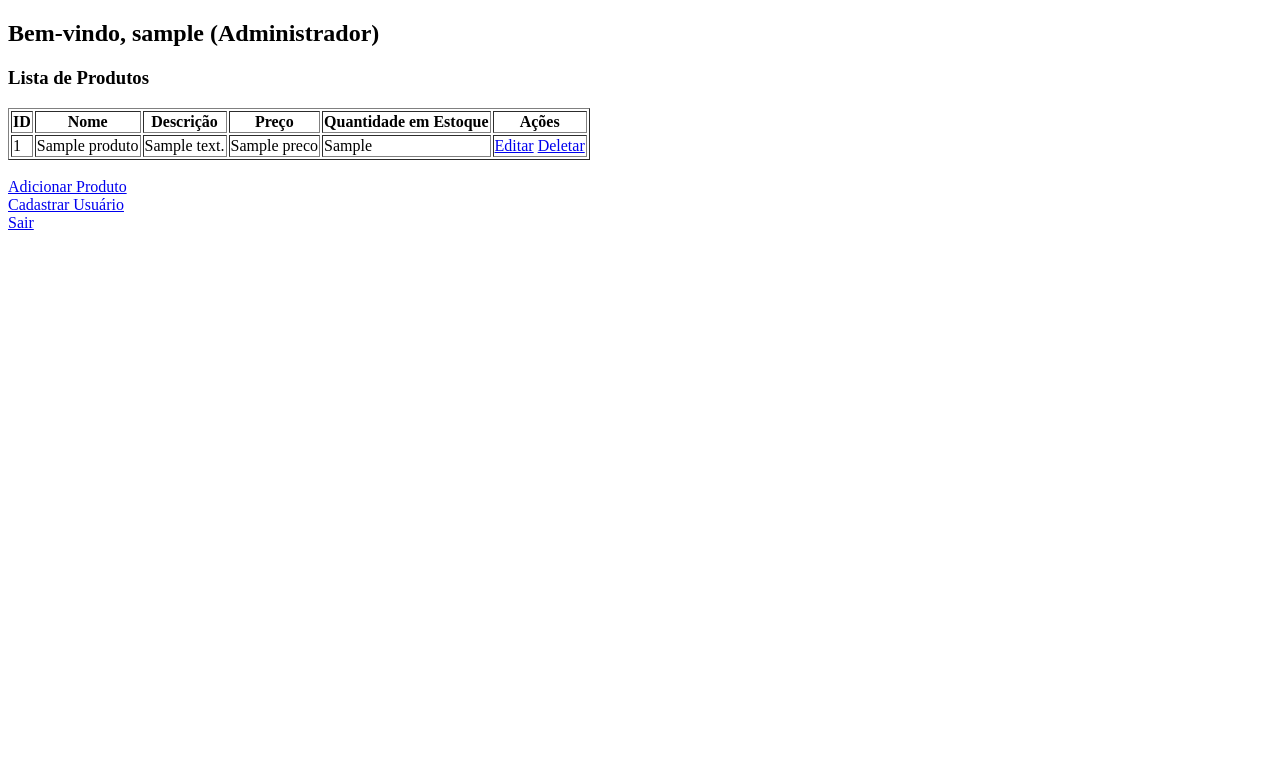
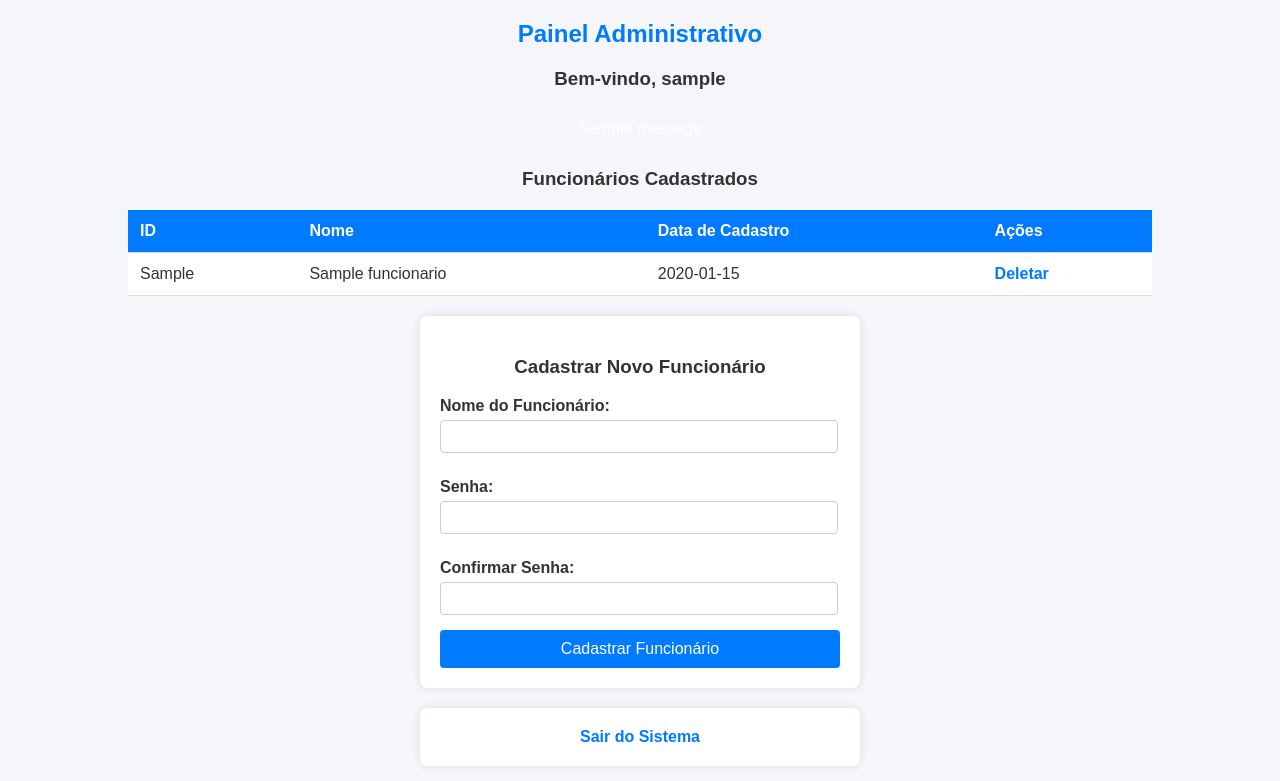
Before and after one commit to AdrianoMoura618/Estudo-de-caso, a Flask app: template templates/telaadm.html in a window 1280 px wide. Shown: the top 781 px of the page. Run offline with Flask 3, Linux system fonts and the light colour scheme; the template is opened without the code that fills it: most values are stand-ins (such as "Sample title", 1, 10 or a date in 2020); one stand-in notice (Sample message) is shown.

Commit message:
Estudo de caso

```diff
--- a/app.py
+++ b/app.py
@@ -4,7 +4,6 @@ import mysql.connector
 app = Flask(__name__)
 app.secret_key = 'sua_chave_secreta'
 
-# Configuração do banco de dados
 db_config = {
     'host': 'localhost',
     'user': 'root',
@@ -12,7 +11,6 @@ db_config = {
     'database': 'DB_ATIVIDADE'
 }
 
-# Função para conectar ao banco de dados
 def get_db_connection():
     try:
         conn = mysql.connector.connect(**db_config)
@@ -22,7 +20,6 @@ def get_db_connection():
         print(f"Erro ao conectar ao banco de dados: {err}")
         return None
 
-# Rota para a página de login
 @app.route('/', methods=['GET', 'POST'])
 def login():
     if request.method == 'POST':
@@ -30,49 +27,257 @@ def login():
         senha = request.form['senha']
         tipo_usuario = request.form['tipo_usuario']
 
-        # Conecta ao banco de dados
-        conn = get_db_connection()
-        if not conn:
-            flash('Erro ao conectar ao banco de dados')
-            return render_template('login.html', error='Erro de conexão')
+        conn = None
+        cursor = None
+        try:
+            conn = get_db_connection()
+            if not conn:
+                flash('Erro ao conectar ao banco de dados')
+                return render_template('login.html')
 
-        cursor = conn.cursor(dictionary=True)
-        table = 'ADMINISTRADOR' if tipo_usuario == 'administrador' else 'FUNCIONARIO'
-        query = f"SELECT * FROM {table} WHERE nome_usuario = %s AND senha_usuario = %s"
-        cursor.execute(query, (nome_usuario, senha))
-        usuario = cursor.fetchone()
+            cursor = conn.cursor(dictionary=True)
+            table = 'ADMINISTRADOR' if tipo_usuario == 'administrador' else 'FUNCIONARIO'
 
-        if usuario:
-            # Login bem-sucedido, salva informações da sessão
-            session['logged_in'] = True
-            session['user_id'] = usuario['id_usuario']
-            session['user_type'] = tipo_usuario
-            session['user_name'] = usuario['nome_usuario']
-            # Redireciona com base no tipo de usuário
-            return redirect(url_for('telaadm' if tipo_usuario == 'administrador' else 'telafunc'))
-        else:
-            flash('Usuário ou senha inválidos')
-            return render_template('login.html', error='Usuário ou senha inválidos')
+            query = f"SELECT * FROM {table} WHERE nome_usuario = %s AND senha_usuario = %s"
+            cursor.execute(query, (nome_usuario, senha))
+            usuario = cursor.fetchone()
 
-        cursor.close()
-        conn.close()
+            if usuario:
+                session['logged_in'] = True
+                session['user_id'] = usuario['id_usuario']
+                session['user_type'] = tipo_usuario
+                session['user_name'] = usuario['nome_usuario']
+                return redirect(url_for('telaadm' if tipo_usuario == 'administrador' else 'telafunc'))
+            else:
+                return render_template('login.html')
+
+        except mysql.connector.Error as err:
+            print(f'Erro no banco de dados: {err}')
+            return render_template('login.html')
+        finally:
+            if cursor:
+                cursor.close()
+            if conn:
+                conn.close()
 
     return render_template('login.html')
 
-# Rota para a página do administrador
 @app.route('/telaadm')
 def telaadm():
     if not session.get('logged_in') or session.get('user_type') != 'administrador':
         return redirect(url_for('login'))
-    return render_template('telaadm.html', user_name=session.get('user_name'))
 
-# Rota para a página do funcionário
+    conn = None
+    cursor = None
+    try:
+        conn = get_db_connection()
+        if not conn:
+            flash('Erro ao conectar ao banco de dados')
+            return redirect(url_for('login'))
+
+        cursor = conn.cursor(dictionary=True)
+
+        query = "SELECT id_usuario, nome_usuario, data_cadastro_usuario FROM FUNCIONARIO"
+        cursor.execute(query)
+        funcionarios = cursor.fetchall()
+
+        return render_template('telaadm.html',
+                             user_name=session.get('user_name'),
+                             funcionarios=funcionarios)
+
+    except mysql.connector.Error as err:
+        flash(f'Erro ao buscar funcionários: {err}')
+        return redirect(url_for('login'))
+    finally:
+        if cursor:
+            cursor.close()
+        if conn:
+            conn.close()
+
+@app.route('/logout')
+def logout():
+    session.clear()
+    return redirect(url_for('login'))
+
+@app.route('/cadastrar_funcionario', methods=['POST'])
+def cadastrar_funcionario():
+    if not session.get('logged_in') or session.get('user_type') != 'administrador':
+        return redirect(url_for('login'))
+
+    nome = request.form['nome']
+    senha = request.form['senha']
+    confirmar_senha = request.form['confirmar_senha']
+
+    if senha != confirmar_senha:
+        flash('As senhas não coincidem')
+        return redirect(url_for('telaadm'))
+
+    conn = None
+    cursor = None
+    try:
+        conn = get_db_connection()
+        if not conn:
+            flash('Erro ao conectar ao banco de dados')
+            return redirect(url_for('telaadm'))
+
+        cursor = conn.cursor()
+
+        query = """
+        INSERT INTO FUNCIONARIO (nome_usuario, senha_usuario, data_cadastro_usuario)
+        VALUES (%s, %s, NOW())
+        """
+        cursor.execute(query, (nome, senha))
+        conn.commit()
+
+        flash('Funcionário cadastrado com sucesso!')
+        return redirect(url_for('telaadm'))
+
+    except mysql.connector.Error as err:
+        flash(f'Erro ao cadastrar funcionário: {err}')
+        return redirect(url_for('telaadm'))
+    finally:
+        if cursor:
+            cursor.close()
+        if conn:
+            conn.close()
+
+@app.route('/deletar_funcionario/<int:id>')
+def deletar_funcionario(id):
+    if not session.get('logged_in') or session.get('user_type') != 'administrador':
+        return redirect(url_for('login'))
+
+    conn = None
+    cursor = None
+    try:
+        conn = get_db_connection()
+        if not conn:
+            flash('Erro ao conectar ao banco de dados')
+            return redirect(url_for('telaadm'))
+
+        cursor = conn.cursor()
+        query = "DELETE FROM FUNCIONARIO WHERE id_usuario = %s"
+        cursor.execute(query, (id,))
+        conn.commit()
+
+        flash('Funcionário deletado com sucesso!')
+        return redirect(url_for('telaadm'))
+
+    except mysql.connector.Error as err:
+        flash(f'Erro ao deletar funcionário: {err}')
+        return redirect(url_for('telaadm'))
+    finally:
+        if cursor:
+            cursor.close()
+        if conn:
+            conn.close()
+
 @app.route('/telafunc')
 def telafunc():
     if not session.get('logged_in') or session.get('user_type') != 'funcionario':
         return redirect(url_for('login'))
-    return render_template('telafunc.html', user_name=session.get('user_name'))
 
-# Executa a aplicação Flask
+    conn = None
+    cursor = None
+    try:
+        conn = get_db_connection()
+        if not conn:
+            flash('Erro ao conectar ao banco de dados')
+            return redirect(url_for('login'))
+
+        cursor = conn.cursor(dictionary=True)
+        query = "SELECT * FROM PRODUTOS"
+        cursor.execute(query)
+        produtos = cursor.fetchall()
+
+        return render_template('telafunc.html',
+                             user_name=session.get('user_name'),
+                             produtos=produtos)
+
+    except mysql.connector.Error as err:
+        flash(f'Erro ao buscar produtos: {err}')
+        return redirect(url_for('login'))
+    finally:
+        if cursor:
+            cursor.close()
+        if conn:
+            conn.close()
+
+@app.route('/cadastrar_produto', methods=['POST'])
+def cadastrar_produto():
+    if not session.get('logged_in') or session.get('user_type') != 'funcionario':
+        return redirect(url_for('login'))
+
+    marca = request.form['marca']
+    nome = request.form['nome']
+    codigo = request.form['codigo']
+    quantidade = request.form['quantidade']
+
+    conn = None
+    cursor = None
+    try:
+        conn = get_db_connection()
+        if not conn:
+            flash('Erro ao conectar ao banco de dados')
+            return redirect(url_for('telafunc'))
+
+        cursor = conn.cursor()
+
+        # Verificar se o código já existe
+        cursor.execute("SELECT cod_produto FROM PRODUTOS WHERE cod_produto = %s", (codigo,))
+        if cursor.fetchone():
+            flash('Já existe um produto com este código!')
+            return redirect(url_for('telafunc'))
+
+        query = """
+        INSERT INTO PRODUTOS (marca_produto, nome_produto, cod_produto, qtd_estoque)
+        VALUES (%s, %s, %s, %s)
+        """
+        cursor.execute(query, (marca, nome, codigo, quantidade))
+        conn.commit()
+
+        flash('Produto cadastrado com sucesso!')
+        return redirect(url_for('telafunc'))
+
+    except mysql.connector.Error as err:
+        flash(f'Erro ao cadastrar produto: {err}')
+        return redirect(url_for('telafunc'))
+    finally:
+        if cursor:
+            cursor.close()
+        if conn:
+            conn.close()
+
+@app.route('/atualizar_quantidade/<int:id>', methods=['POST'])
+def atualizar_quantidade(id):
+    if not session.get('logged_in') or session.get('user_type') != 'funcionario':
+        return redirect(url_for('login'))
+
+    nova_quantidade = request.form.get('quantidade')
+
+    conn = None
+    cursor = None
+    try:
+        conn = get_db_connection()
+        if not conn:
+            flash('Erro ao conectar ao banco de dados')
+            return redirect(url_for('telafunc'))
+
+        cursor = conn.cursor()
+        query = "UPDATE PRODUTOS SET qtd_estoque = %s WHERE id_produto = %s"
+        cursor.execute(query, (nova_quantidade, id))
+        conn.commit()
+
+        flash('Quantidade atualizada com sucesso!')
+        return redirect(url_for('telafunc'))
+
+    except mysql.connector.Error as err:
+        flash(f'Erro ao atualizar quantidade: {err}')
+        return redirect(url_for('telafunc'))
+    finally:
+        if cursor:
+            cursor.close()
+        if conn:
+            conn.close()
+
 if __name__ == '__main__':
     app.run(debug=True)
--- a/produto_estoque_fisico2.sql
+++ b/produto_estoque_fisico2.sql
@@ -26,3 +26,8 @@ CREATE TABLE FUNCIONARIO (
 
 INSERT INTO ADMINISTRADOR (nome_usuario, senha_usuario, data_cadastro_usuario)
 VALUES ('Adriano', 'senha123', NOW());
+
+INSERT INTO PRODUTOS (marca_produto, nome_produto, cod_produto, qtd_estoque) VALUES
+('Nike', 'Tenis Run', 1001, 50),
+('Adidas', 'Camiseta Sport', 1002, 30),
+('Puma', 'Shorts Pro', 1003, 25);
--- a/static/css/home.css
+++ b/static/css/home.css
@@ -1,4 +1,3 @@
-/* Define estilos globais */
 body {
     font-family: Arial, sans-serif;
     background-color: #f4f6f9;
@@ -19,7 +18,6 @@ h3 {
     margin-top: 20px;
 }
 
-/* Estilos para o formulário */
 form {
     max-width: 400px;
     margin: 20px auto;
@@ -37,6 +35,15 @@ label {
 
 input[type="text"],
 input[type="password"],
+input[type="number"]{
+    width: 95%;
+    padding: 8px;
+    margin-top: 5px;
+    margin-bottom: 15px;
+    border: 1px solid #ccc;
+    border-radius: 4px;
+}
+
 select {
     width: 100%;
     padding: 8px;
@@ -61,7 +68,6 @@ button:hover {
     background-color: #0056b3;
 }
 
-/* Estilos para tabelas */
 table {
     width: 80%;
     margin: 20px auto;
@@ -85,7 +91,6 @@ tr:hover {
     background-color: #f1f1f1;
 }
 
-/* Links */
 a {
     color: #007bff;
     text-decoration: none;
@@ -96,7 +101,6 @@ a:hover {
     text-decoration: underline;
 }
 
-/* Mensagens de erro e sucesso */
 .flash-message {
     width: 80%;
     margin: 20px auto;
--- a/templates/login.html
+++ b/templates/login.html
@@ -2,7 +2,7 @@
 <html lang="pt-br">
 <head>
     <meta charset="UTF-8">
-    <title>telaadm</title>
+    <title>Login</title>
     <link rel="stylesheet" type="text/css" href="{{ url_for('static', filename='css/home.css') }}">
 </head>
 <body>
--- a/templates/telaadm.html
+++ b/templates/telaadm.html
@@ -2,41 +2,67 @@
 <html lang="pt-br">
 <head>
     <meta charset="UTF-8">
-    <title>administrador</title>
+    <meta name="viewport" content="width=device-width, initial-scale=1.0">
+    <title>Painel do Administrador</title>
+    <link rel="stylesheet" href="{{ url_for('static', filename='css/home.css') }}">
 </head>
 <body>
-    <h2>Bem-vindo, {{ user_name }} (Administrador)</h2>
+    <h2>Painel Administrativo</h2>
+    <h3>Bem-vindo, {{ user_name }}</h3>
 
-    <h3>Lista de Produtos</h3>
-    <table border="1">
+    {% with messages = get_flashed_messages() %}
+        {% if messages %}
+            {% for message in messages %}
+                <div class="flash-message">{{ message }}</div>
+            {% endfor %}
+        {% endif %}
+    {% endwith %}
+
+    <h3>Funcionários Cadastrados</h3>
+    <table>
+        <thead>
             <tr>
                 <th>ID</th>
                 <th>Nome</th>
-            <th>Descrição</th>
-            <th>Preço</th>
-            <th>Quantidade em Estoque</th>
+                <th>Data de Cadastro</th>
                 <th>Ações</th>
             </tr>
-        {% for produto in produtos %}
+        </thead>
+        <tbody>
+            {% for funcionario in funcionarios %}
             <tr>
-            <td>{{ produto.id }}</td>
-            <td>{{ produto.nome }}</td>
-            <td>{{ produto.descricao }}</td>
-            <td>{{ produto.preco }}</td>
-            <td>{{ produto.quantidade_estoque }}</td>
+                <td>{{ funcionario.id_usuario }}</td>
+                <td>{{ funcionario.nome_usuario }}</td>
+                <td>{{ funcionario.data_cadastro_usuario.strftime('%d/%m/%Y %H:%M') if funcionario.data_cadastro_usuario else '' }}</td>
                 <td>
-                <a href="{{ url_for('editar_produto', id=produto.id) }}">Editar</a>
-                <a href="{{ url_for('deletar_produto', id=produto.id) }}">Deletar</a>
+                    <a href="{{ url_for('deletar_funcionario', id=funcionario.id_usuario) }}"
+                       onclick="return confirm('Tem certeza que deseja deletar este funcionário?')">
+                        Deletar
+                    </a>
                 </td>
             </tr>
             {% endfor %}
+        </tbody>
     </table>
 
-    <br>
-    <a href="{{ url_for('adicionar_produto') }}">Adicionar Produto</a>
-    <br>
-    <a href="{{ url_for('cadastro_usuario') }}">Cadastrar Usuário</a>
-    <br>
-    <a href="{{ url_for('logout') }}">Sair</a>
+    <form method="POST" action="{{ url_for('cadastrar_funcionario') }}">
+        <h3>Cadastrar Novo Funcionário</h3>
+
+        <label for="nome">Nome do Funcionário:</label>
+        <input type="text" id="nome" name="nome" required>
+
+        <label for="senha">Senha:</label>
+        <input type="password" id="senha" name="senha" required>
+
+        <label for="confirmar_senha">Confirmar Senha:</label>
+        <input type="password" id="confirmar_senha" name="confirmar_senha" required>
+
+        <button type="submit">Cadastrar Funcionário</button>
+    </form>
+
+    <form style="text-align: center;">
+        <a href="{{ url_for('logout') }}">Sair do Sistema</a>
+    </form>
+
 </body>
 </html>
```
Also changed, not shown: templates/telafunc.html (+55 -14 lines). Lines whose indentation alone changed are shown as unchanged.
